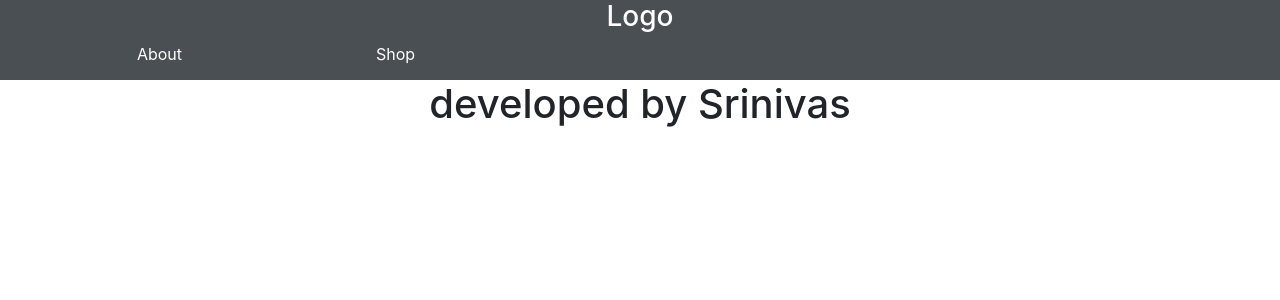
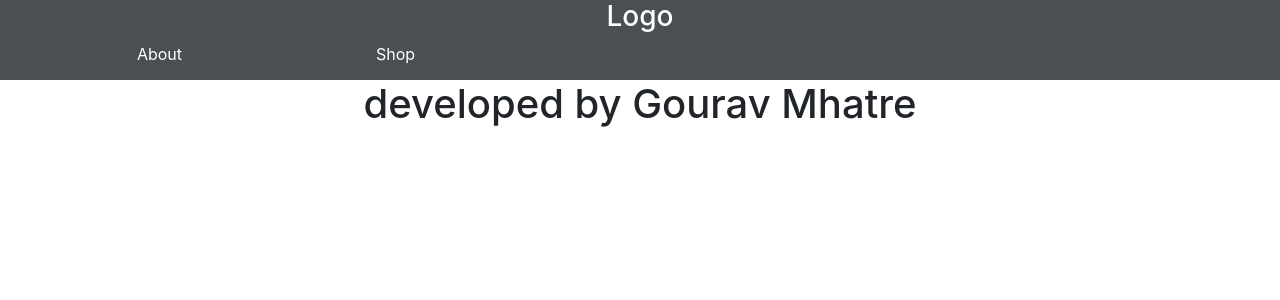
Before and after one commit to sumidha/ProjReact, a React (Create React App) app: page /About in a window 1280 px wide. Shown: the top 300 px of the page. Built offline with nearby package versions, Linux system fonts and the light colour scheme.

Commit message:
updated by devloper Gourav

```diff
--- a/src/Router/About.js
+++ b/src/Router/About.js
@@ -8,7 +8,7 @@ class About extends Component {
     render() {
         return (
 
-            <h1>developed by Srinivas</h1>
+            <h1>developed by Gourav Mhatre</h1>
          );
     }
 }
```
